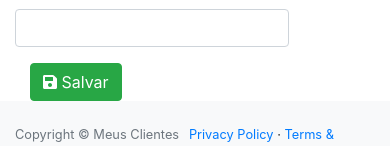
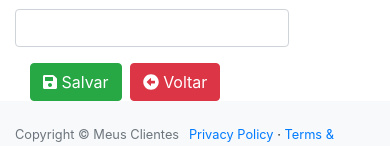
Before and after one commit to JonFalleNBR/clientes-app, an Angular app: page /servico-prestado-form in a window 390 px wide. Shown: the part 473-619 px from the top of the page. Built offline with nearby package versions, Linux system fonts and the light colour scheme; no server answers.

Commit message:
Inclusão do Botão Voltar e estilização no form html de servicosPrestados

```diff
--- a/src/app/servico-prestado/servico-prestado-form/servico-prestado-form.component.html
+++ b/src/app/servico-prestado/servico-prestado-form/servico-prestado-form.component.html
@@ -65,9 +65,18 @@
 
 
         <div class="row">
-            <div class="col-md-3"><button type="submit" class="btn btn-success">
+            <div class="col-md-3">
+                 <button type="submit" class="btn btn-success mr-1">
                 <i class="fa fa-save"></i>
-                Salvar</button></div>
+                Salvar</button>
+
+                <button type:button
+                routerLink="/servico-prestado-listagem"
+                 class="btn btn-danger ml-1">
+            <i class="fa fa-arrow-alt-circle-left"></i> Voltar
+                </button>
+            </div>
         </div>
+
     </form>
 </div>
--- a/src/app/servico-prestado/servico-prestado-lista/servico-prestado-lista.component.html
+++ b/src/app/servico-prestado/servico-prestado-lista/servico-prestado-lista.component.html
@@ -26,8 +26,14 @@
         <br>
         <div class="row">
             <div class="col-md-3" >
-                <button type="submit" class="btn btn-primary">
+                <button type="submit" class="btn btn-primary mr-2">
                     <i class="fa fa-search"></i> | Consultar
+                </button>
+
+                <button type="button"
+                    routerLink="/servico-prestado-form"
+                    class="btn btn-warning">
+                    <i class="fa fa-plus"></i> | Novo
                 </button>
             </div>
         </div>
```
